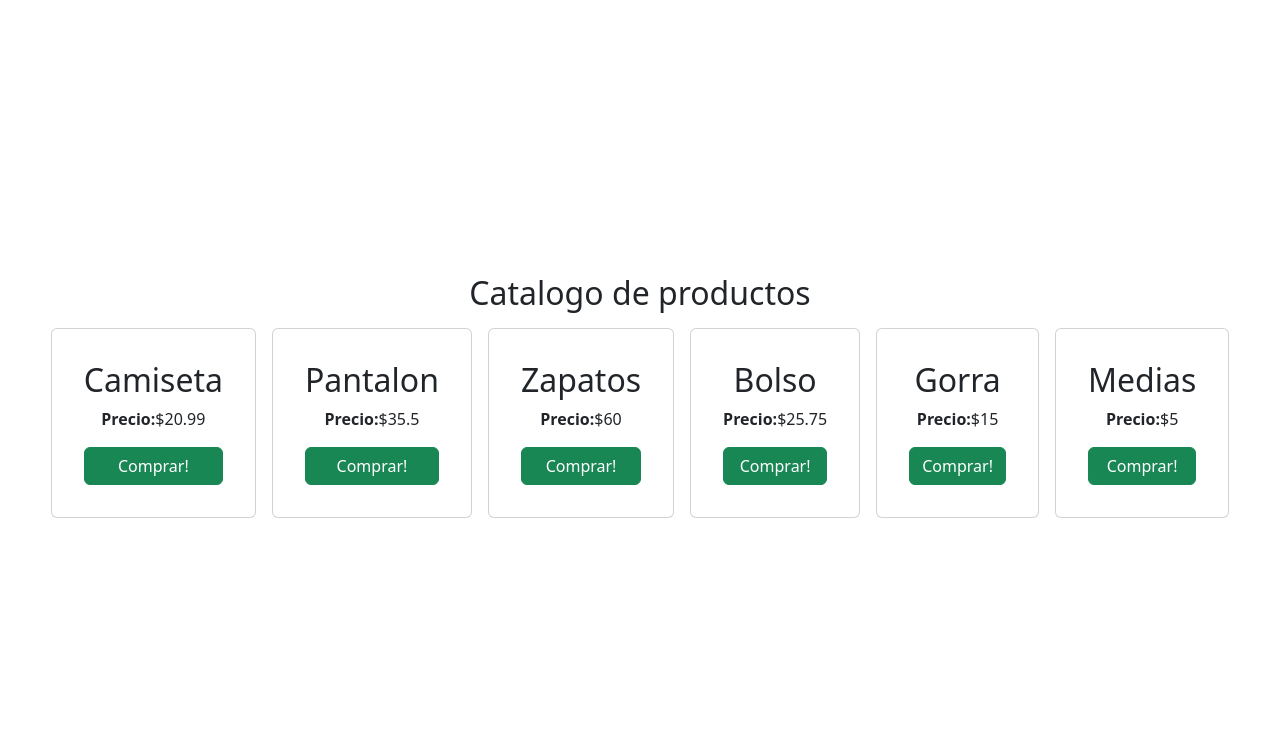
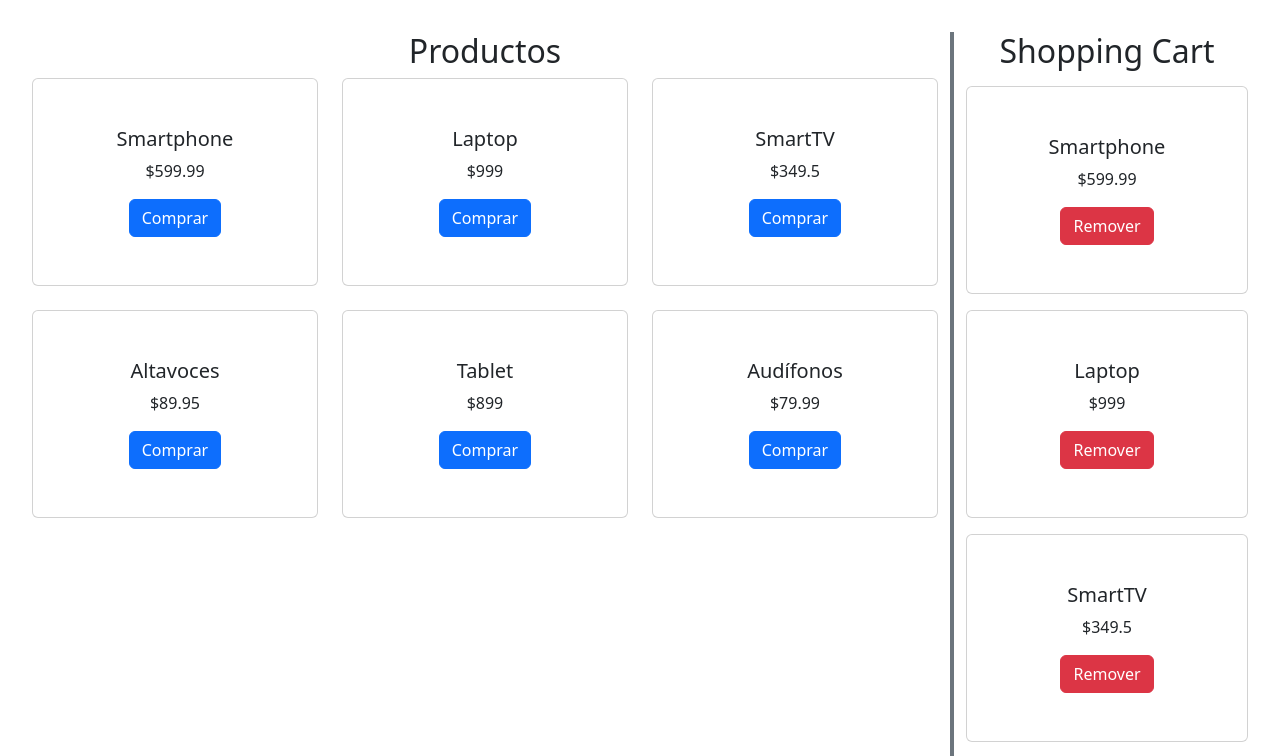
Before and after one commit to JuliTCastillo/Practica-con-React, a React (Vite) app in the folder Repaso/: page / in a window 1280 px wide. Shown: the top 756 px of the page. Built offline with nearby package versions, Linux system fonts and the light colour scheme.

Commit message:
Uso de contexto con APIs

```diff
--- /dev/null
+++ b/Repaso/public/productos.json
@@ -0,0 +1,39 @@
+[
+    {
+        "id": 1,
+        "nombre": "Smartphone",
+        "precio": 599.99,
+        "descripcion": "Lorem ipsum dolor sit amet, consectetur adipiscing elit",
+        "status":"selected"
+    },
+    {
+        "id": 2,
+        "nombre": "Laptop",
+        "precio": 999.00,
+        "descripcion": "Lorem ipsum dolor sit amet, consectetur adipiscing elit aute irure reprehenderit"
+    },
+    {
+        "id": 3,
+        "nombre": "SmartTV",
+        "precio": 349.50,
+        "descripcion": "Lorem ipsum dolor sit amet, aute irure dolor in reprehenderit consectetur adipiscing elit"
+    },
+    {
+        "id": 4,
+        "nombre": "Altavoces",
+        "precio": 89.95,
+        "descripcion": "Lorem ipsum dolor sit amet, consectetur aute irure dolor in reprehenderitadipiscing elit"
+    },
+    {
+        "id": 5,
+        "nombre": "Tablet",
+        "precio": 899.00,
+        "descripcion": "Lorem ipsum dolor sit amet, aute irure dolor in reprehenderit aute irure dolor in reprehenderit"
+    },
+    {
+        "id": 6,
+        "nombre": "Audífonos",
+        "precio": 79.99,
+        "descripcion": "Lorem ipsum dolor sit amet, aute irure dolor in reprehenderit, consectetur adipiscing elit"
+    }
+]
--- a/Repaso/src/App.jsx
+++ b/Repaso/src/App.jsx
@@ -1,13 +1,20 @@
 import './App.css'
-import ConstruyendoComponente from './assets/components/ConstruyendoComponente'
-import MiFormulario from './assets/components/MiFormulario'
-import Catalogo from './assets/components/Catalogo'
+import ListaCarrito from './assets/components/Ecommerce/ListaCarrito'
+import ListaProductos from './assets/components/Ecommerce/ListaProductos'
+import { DataProvider } from './assets/components/Ecommerce/DataContext'
+import { useEffect, useState } from 'react'
 
 function App() {
 
   return (
     <>
-      <Catalogo></Catalogo>
+      <div className='row'>
+        <DataProvider>
+          <ListaProductos/>
+          <ListaCarrito/>
+        </DataProvider>
+
+      </div>
     </>
   )
 }
--- /dev/null
+++ b/Repaso/src/assets/components/Ecommerce/DataContext.jsx
@@ -0,0 +1,23 @@
+import {createContext, useEffect, useState } from "react";
+
+//Creando el contexto
+export const DataContext = createContext();
+
+export const DataProvider = ({ children }) => {
+
+    const [data, setData] = useState([]);
+
+    //Antes de que el componente cargue, solicitamos la carga de los datos
+    useEffect(() => {
+        fetch('./public/productos.json') //indicamos donde se encuentra
+            .then(response => response.json()) //Su informacion lo convertimos a json
+            .then(datos => setData(datos)) //almacenamos los datos en el hook
+            .catch(error => console.error('Error fetching data:', error)) //En el caso de que nos de error
+    }, [])
+
+    return (
+        <DataContext.Provider value={{ data, setData }}>
+            {children}
+        </DataContext.Provider>
+    )
+}
--- /dev/null
+++ b/Repaso/src/assets/components/Ecommerce/ItemCarrito.jsx
@@ -0,0 +1,17 @@
+import React from 'react'
+
+function ItemCarrito({producto, onClick}) {
+    return (
+        <>
+            <div className="card mt-3">
+                <div className="card-body">
+                    <h5 className="card-title">{producto.nombre}</h5>
+                    <p className="card-text">${producto.precio}</p>
+                    <button className="btn btn-danger" onClick={onClick}>Remover</button>
+                </div>
+            </div>
+        </>
+    )
+}
+
+export default ItemCarrito
--- /dev/null
+++ b/Repaso/src/assets/components/Ecommerce/ListaCarrito.jsx
@@ -0,0 +1,23 @@
+import { useContext } from "react";
+import { DataContext } from "./DataContext";
+import ItemCarrito from "./ItemCarrito";
+
+const ListaCarrito = () => {
+
+    const {data, setData} = useContext(DataContext);
+
+
+    return (
+    <div className="col-md-3 border-start border-4 border-secondary">
+      <div className="sticky-top " >
+        <h2>Shopping Cart</h2>
+        {data.map(producto => (
+          <ItemCarrito key={producto.id} producto={producto} />
+        ))}
+      </div>
+    </div>
+
+  )
+}
+
+export default ListaCarrito;
--- /dev/null
+++ b/Repaso/src/assets/components/Ecommerce/ListaProductos.jsx
@@ -0,0 +1,32 @@
+import { useContext } from "react";
+import { DataContext } from "./DataContext";
+
+const ListaProductos = () => {
+
+    const {data, setData} = useContext(DataContext);
+
+    return (
+        <div className="col-md-9">
+            <h2>Productos</h2>
+            <div className="row">
+
+                {data.map(prod => (
+
+                    <div className="col-md-4 mb-4" key={prod.id}>
+                        <div className="card">
+                            <div className="card-body">
+                                <h5 className="card-title">{prod.nombre}</h5>
+                                <p className="card-text">${prod.precio}</p>
+                                <button href="#" className="btn btn-primary">Comprar</button>
+                            </div>
+                        </div>
+                    </div>
+
+                ))}
+
+            </div>
+        </div>
+    )
+}
+
+export default ListaProductos;
```
Also changed, not shown: Repaso/src/assets/components/Ecommerce/Catalogo.jsx (renamed from Repaso/src/assets/components/Catalogo.jsx), Repaso/src/assets/components/Ecommerce/ProductoItem.jsx (renamed from Repaso/src/assets/components/ProductoItem.jsx).
